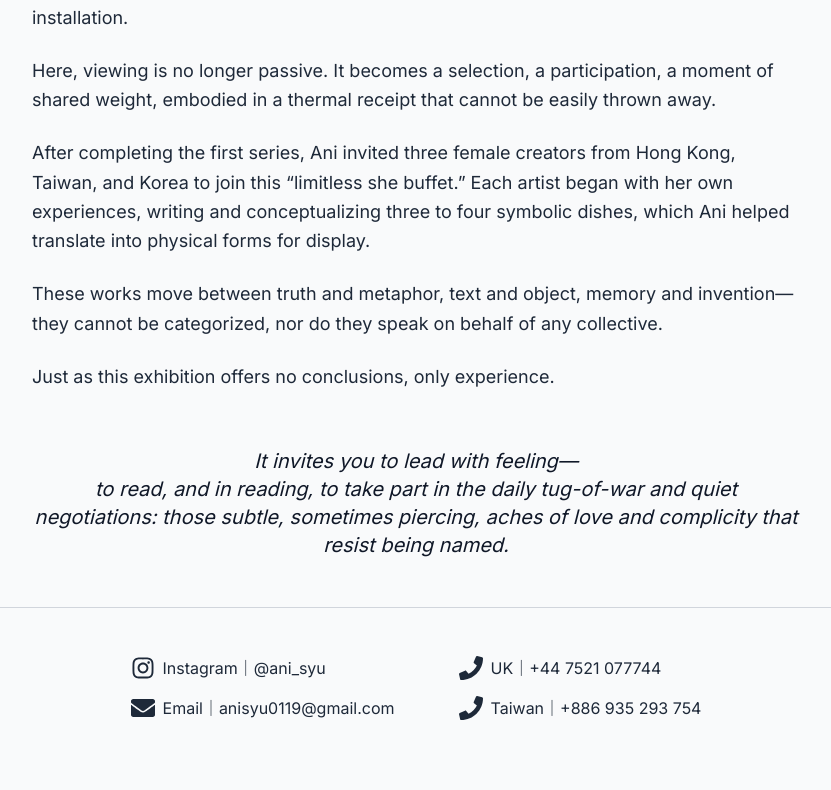
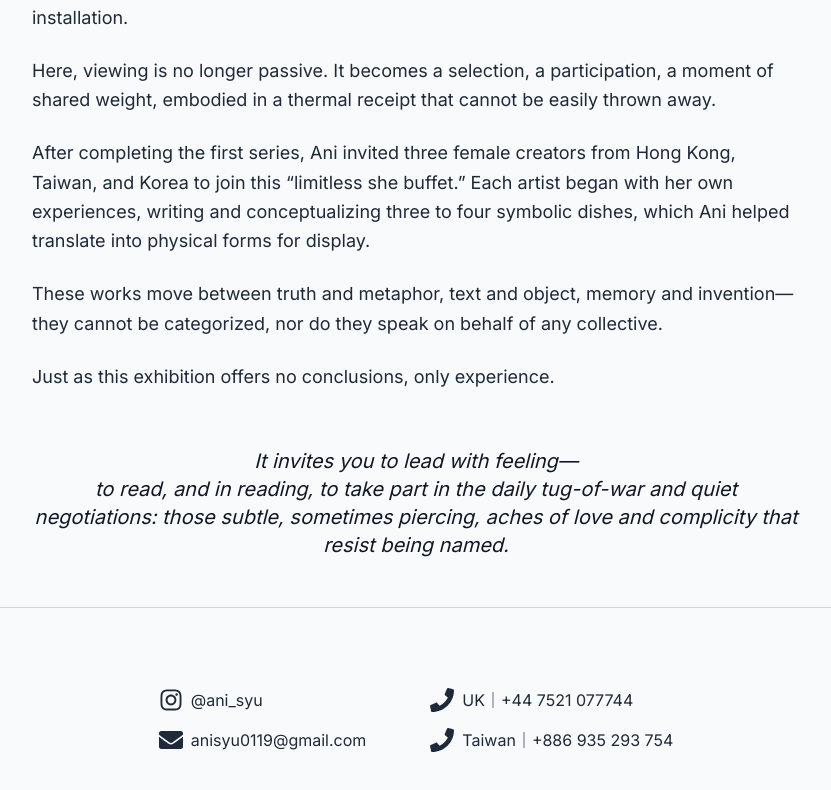
Before and after one commit to YuweiHu/the-limitless-she-buffet, a Next.js app: page /about in a window 1280 px wide. Shown: the part 1195-1985 px from the top of the page, without its empty margins (224-1055 px from the left). Built offline with nearby package versions, Linux system fonts and the light colour scheme.

Commit message:
chore: the end of the relationship.

```diff
--- a/src/app/about/page.tsx
+++ b/src/app/about/page.tsx
@@ -105,22 +105,23 @@ export default function AboutPage() {
 
       <hr className="my-12 border-gray-300" />
 
-      <div className="flex justify-center space-x-4">
-        <div className="flex flex-col space-y-4 mx-8">
+      <div className="container mx-auto px-4 py-8 text-center">
+        <div className="flex flex-col items-start md:items-center justify-center gap-[16px] md:flex-row md:gap-16">
+          <div className="flex flex-col space-y-4">
             <div className="flex items-center">
               <span className="text-2xl mr-2">
                 <FaInstagram />
               </span>
-            Instagram｜<a href="https://www.instagram.com/ani_syu/">@ani_syu</a>
+              <a href="https://www.instagram.com/ani_syu/">@ani_syu</a>
             </div>
             <div className="flex items-center">
               <span className="text-2xl mr-2">
                 <FaEnvelope />
               </span>
-            Email｜anisyu0119@gmail.com
+              anisyu0119@gmail.com
             </div>
           </div>
-        <div className="flex flex-col space-y-4 mx-8">
+          <div className="flex flex-col space-y-4">
             <div className="flex items-center">
               <span className="text-2xl mr-2">
                 <FaPhone />
@@ -135,6 +136,7 @@ export default function AboutPage() {
             </div>
           </div>
         </div>
+      </div>
     </main>
   );
 }
```
Lines whose indentation alone changed are shown as unchanged.
